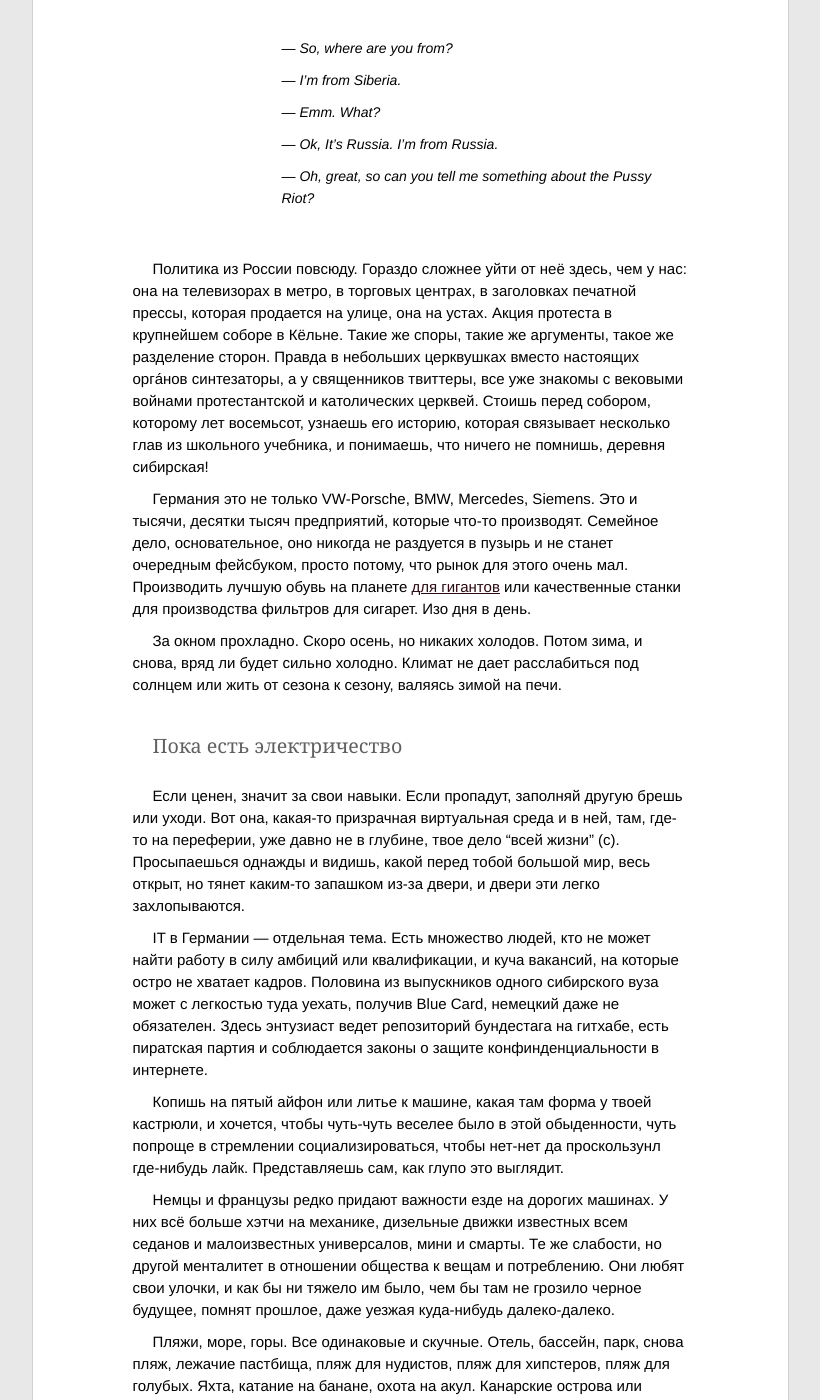
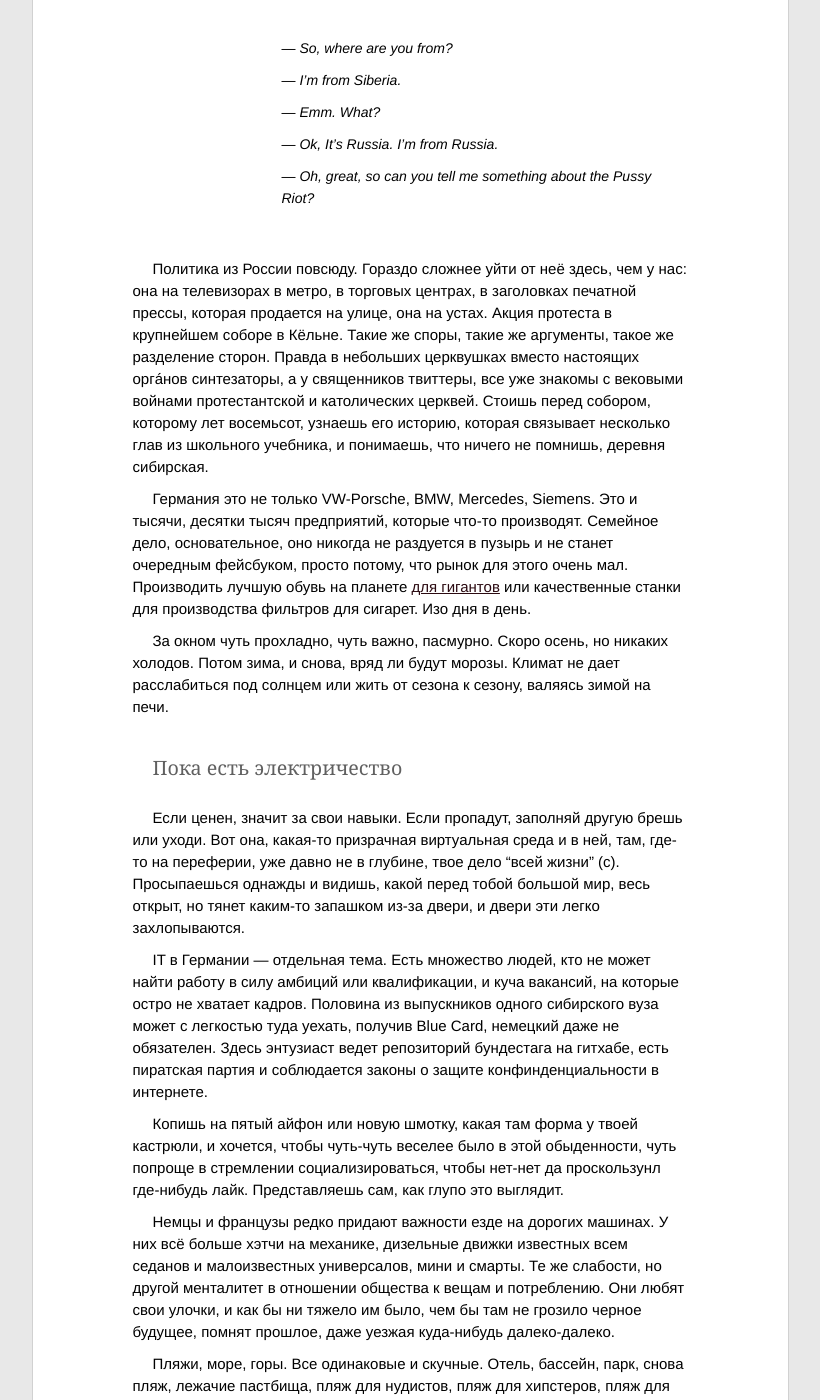
Before and after one commit to ptmt/ptmt.github.com, a Jekyll site: the page built from _posts/2012-09-03-ich-verstehe-sie-nicht.md, in a window 1280 px wide and 1400 px high, scrolled down 1702 px. Shown: the whole window, without its empty margins (230-1050 px from the left). Built offline with Jekyll 4.4.1, drawn with Linux system fonts in a browser that asks for light colours; Markdown is read by kramdown in place of the engine named in the settings.

Commit message:
Update _posts/2012-09-03-ich-verstehe-sie-nicht.md

```diff
--- a/_posts/2012-09-03-ich-verstehe-sie-nicht.md
+++ b/_posts/2012-09-03-ich-verstehe-sie-nicht.md
@@ -31,11 +31,11 @@ title: Прогулять уроки истории
 > — Oh, great, so can you tell me something about the Pussy Riot?
 >
 
-Политика из России повсюду. Гораздо сложнее уйти от неё здесь, чем у нас: она на телевизорах в метро, в торговых центрах, в заголовках печатной прессы, которая продается на улице, она на устах. Акция протеста в крупнейшем соборе в Кёльне. Такие же споры, такие же аргументы, такое же разделение сторон. Правда в небольших церквушках вместо настоящих оргáнов синтезаторы, а у священников твиттеры, все уже знакомы с вековыми войнами протестантской и католических церквей. Стоишь перед собором, которому лет восемьсот, узнаешь его историю, которая связывает несколько глав из школьного учебника, и понимаешь, что ничего не помнишь, деревня сибирская!
+Политика из России повсюду. Гораздо сложнее уйти от неё здесь, чем у нас: она на телевизорах в метро, в торговых центрах, в заголовках печатной прессы, которая продается на улице, она на устах. Акция протеста в крупнейшем соборе в Кёльне. Такие же споры, такие же аргументы, такое же разделение сторон. Правда в небольших церквушках вместо настоящих оргáнов синтезаторы, а у священников твиттеры, все уже знакомы с вековыми войнами протестантской и католических церквей. Стоишь перед собором, которому лет восемьсот, узнаешь его историю, которая связывает несколько глав из школьного учебника, и понимаешь, что ничего не помнишь, деревня сибирская.
 
 Германия это не только VW-Porsche, BMW, Mercedes, Siemens. Это и тысячи, десятки тысяч предприятий, которые что-то производят. Семейное дело, основательное, оно никогда не раздуется в пузырь и не станет очередным фейсбуком, просто потому, что рынок для этого очень мал. Производить лучшую обувь на планете [для гигантов](http://www.deutsche-welle.com/dw/article/0,,16113501,00.html) или качественные станки для производства фильтров для сигарет. Изо дня в день.
 
-За окном прохладно. Скоро осень, но никаких холодов. Потом зима, и снова, вряд ли будет сильно холодно. Климат не дает расслабиться под солнцем или жить от сезона к сезону, валяясь зимой на печи.
+За окном чуть прохладно, чуть важно, пасмурно. Скоро осень, но никаких холодов. Потом зима, и снова, вряд ли будут морозы. Климат не дает расслабиться под солнцем или жить от сезона к сезону, валяясь зимой на печи.
 
 ##Пока есть электричество
 
@@ -43,7 +43,7 @@ title: Прогулять уроки истории
 
 IT в Германии — отдельная тема. Есть множество людей, кто не может найти работу в силу амбиций или квалификации, и куча вакансий, на которые остро не хватает кадров. Половина из выпускников одного сибирского вуза может с легкостью туда уехать, получив Blue Card, немецкий даже не обязателен. Здесь энтузиаст ведет репозиторий бундестага на гитхабе, есть пиратская партия и соблюдается законы о защите конфинденциальности в интернете.
 
-Копишь на пятый айфон или литье к машине, какая там форма у твоей кастрюли, и хочется, чтобы чуть-чуть веселее было в этой обыденности, чуть попроще в стремлении социализироваться, чтобы нет-нет да проскользунл где-нибудь лайк. Представляешь сам, как глупо это выглядит.
+Копишь на пятый айфон или новую шмотку, какая там форма у твоей кастрюли, и хочется, чтобы чуть-чуть веселее было в этой обыденности, чуть попроще в стремлении социализироваться, чтобы нет-нет да проскользунл где-нибудь лайк. Представляешь сам, как глупо это выглядит.
 
 Немцы и французы редко придают важности езде на дорогих машинах. У них всё больше хэтчи на механике, дизельные движки известных всем седанов и малоизвестных универсалов, мини и смарты. Те же слабости, но другой менталитет в отношении общества к вещам и потреблению. Они любят свои улочки, и как бы ни тяжело им было, чем бы там не грозило черное будущее, помнят прошлое, даже уезжая куда-нибудь далеко-далеко.
 
```
